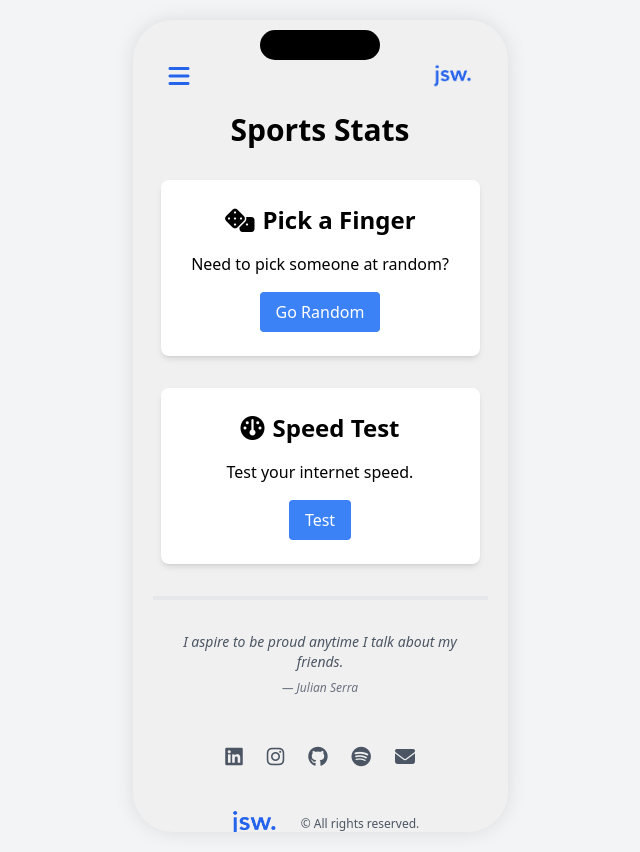
After one commit to julyanserra/julianserra, a Flask app: template templates/tools.html in a window 1280 px wide. The commit adds this page. Shown: the whole page, without its empty margins (320-960 px from the left). Run offline with Flask 2, Linux system fonts and the light colour scheme; the template is opened without the code that fills it, so the values that code supplies are empty; some libraries are stand-ins or nearby versions.

Commit message:
add tools sidebar

```diff
--- a/app.py
+++ b/app.py
@@ -138,7 +138,7 @@ def favorite_content():
 
 @app.route('/speedtest/download')
 def download_test():
-    file_size = 1024 * 1024 * 10  # 10 MB file
+    file_size = 1024 * 1024  # 1 MB file
     random_data = os.urandom(file_size)
     return send_file(
         io.BytesIO(random_data),
--- a/templates/layout.html
+++ b/templates/layout.html
@@ -176,8 +176,29 @@
 
                                     <li class="category relative">
                                         <div class="flex items-center justify-between">
+                                            <a href="tools" class="menu-item py-2 px-4 rounded-lg text-blue-600 hover:text-blue-800 flex-grow">
+                                                <i class="fas fa-toolbox mr-2"></i>Random Tools
+                                            </a>
+                                            <button class="category-toggle p-2 text-blue-600 hover:text-blue-800">
+                                                <svg class="category-arrow w-4 h-4" fill="none" stroke="currentColor" viewBox="0 0 24 24" xmlns="http://www.w3.org/2000/svg">
+                                                    <path stroke-linecap="round" stroke-linejoin="round" stroke-width="2" d="M19 9l-7 7-7-7"></path>
+                                                </svg>
+                                            </button>
+                                        </div>
+                                        <ul class="submenu hidden pl-4 mt-2 space-y-2">
+                                            <li><a href="/pickafinger"
+                                                class="menu-item block py-2 px-4 rounded-lg text-blue-600 hover:text-blue-800"><i
+                                                    class="fas fa-dice mr-2"></i>Pick a Finger</a></li>
+                                            <li><a href="/speed_test"
+                                                class="menu-item block py-2 px-4 rounded-lg text-blue-600 hover:text-blue-800"><i
+                                                    class="fas fa-gauge mr-2"></i>Speed Test</a></li>
+                                        </ul>
+                                    </li>
+
+                                    <li class="category relative">
+                                        <div class="flex items-center justify-between">
                                             <a href="sports" class="menu-item py-2 px-4 rounded-lg text-blue-600 hover:text-blue-800 flex-grow">
-                                                <i class="fas fa-chart-line mr-2"></i>Sports
+                                                <i class="fas fa-chart-line mr-2">Sports</i>
                                             </a>
                                             <button class="category-toggle p-2 text-blue-600 hover:text-blue-800">
                                                 <svg class="category-arrow w-4 h-4" fill="none" stroke="currentColor" viewBox="0 0 24 24" xmlns="http://www.w3.org/2000/svg">
@@ -194,6 +215,8 @@
                                                     class="fas fa-person-biking mr-2"></i>Cycling</a></li>
                                         </ul>
                                     </li>
+
+
 
                                     <li><a href="/recipes"
                                         class="menu-item block py-2 px-4 rounded-lg text-blue-600 hover:text-blue-800"><i
--- a/templates/pickafinger.html
+++ b/templates/pickafinger.html
@@ -1,6 +1,5 @@
 {% extends "layout.html" %}
 {% block content %}
-    <link rel="stylesheet" href="https://cdnjs.cloudflare.com/ajax/libs/font-awesome/6.4.0/css/all.min.css">
     <style>
         .finger {
             position: absolute;
@@ -29,9 +28,9 @@
         }
     </style>
 
-    <h1 class="text-2xl font-bold text-blue-600">Pick a Finger</h1>
+    <h1 class="text-2xl font-bold ">Pick a Finger</h1>
 
-    <div id="message" class="text-center mb-4 text-lg font-semibold text-gray-700"></div>
+    <div id="message" class="text-center mb-4 text-md font-semibold text-gray-700"></div>
 
     <div id="touchArea" class="bg-white rounded-lg shadow-md h-64 relative mb-4"></div>
 
--- /dev/null
+++ b/templates/tools.html
@@ -0,0 +1,27 @@
+{% extends "layout.html" %}
+
+{% block content %}
+<div class="container mx-auto">
+    <h1 class="text-3xl font-bold mb-8">Sports Stats</h1>
+
+    <div class="space-y-8">
+        <!-- Golf section -->
+        <div class="bg-white rounded-lg shadow-md p-6">
+            <h2 class="text-2xl font-semibold  mb-4">
+                <i class="fas fa-dice mr-2"></i>Pick a Finger
+            </h2>
+            <p class="mb-4">Need to pick someone at random?</p>
+            <a href="/pickafinger" class="inline-block bg-blue-500 text-white py-2 px-4 rounded hover:bg-blue-600 transition duration-300">Go Random</a>
+        </div>
+
+        <!-- Cycling section -->
+        <div class="bg-white rounded-lg shadow-md p-6">
+            <h2 class="text-2xl font-semibold mb-4">
+                <i class="fas fa-gauge mr-2"></i>Speed Test
+            </h2>
+            <p class="mb-4"> Test your internet speed.</p>
+            <a href="/speed_test" class="inline-block bg-blue-500 text-white py-2 px-4 rounded hover:bg-blue-600 transition duration-300">Test</a>
+        </div>
+    </div>
+</div>
+{% endblock %}
```
Also changed, not shown: templates/speedtest.html (+22 -14 lines).
